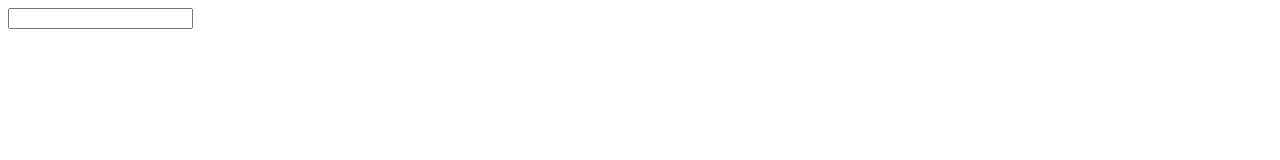
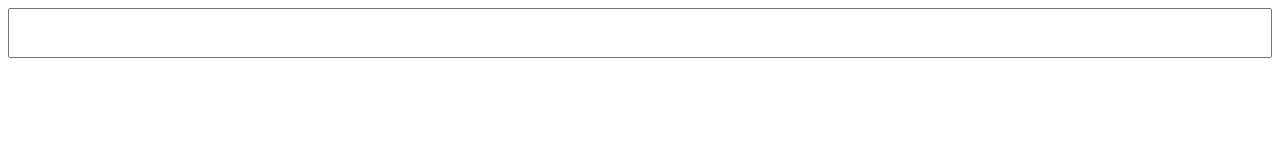
Before and after one commit to any-s/a, a plain HTML site: page index.html in a window 1280 px wide. Drawn offline with Linux system fonts and the light colour scheme.

Commit message:
Add files via upload

```diff
--- a/index.html
+++ b/index.html
@@ -1,4 +1,6 @@
-<input id="a"></input>
+<meta name="viewport" content="width=device-width">
+
+<input id="a" style="width:100%;height: 50px;font-size: 100%"></input>
 <span id = "f"></span>
 
 <script>
```
